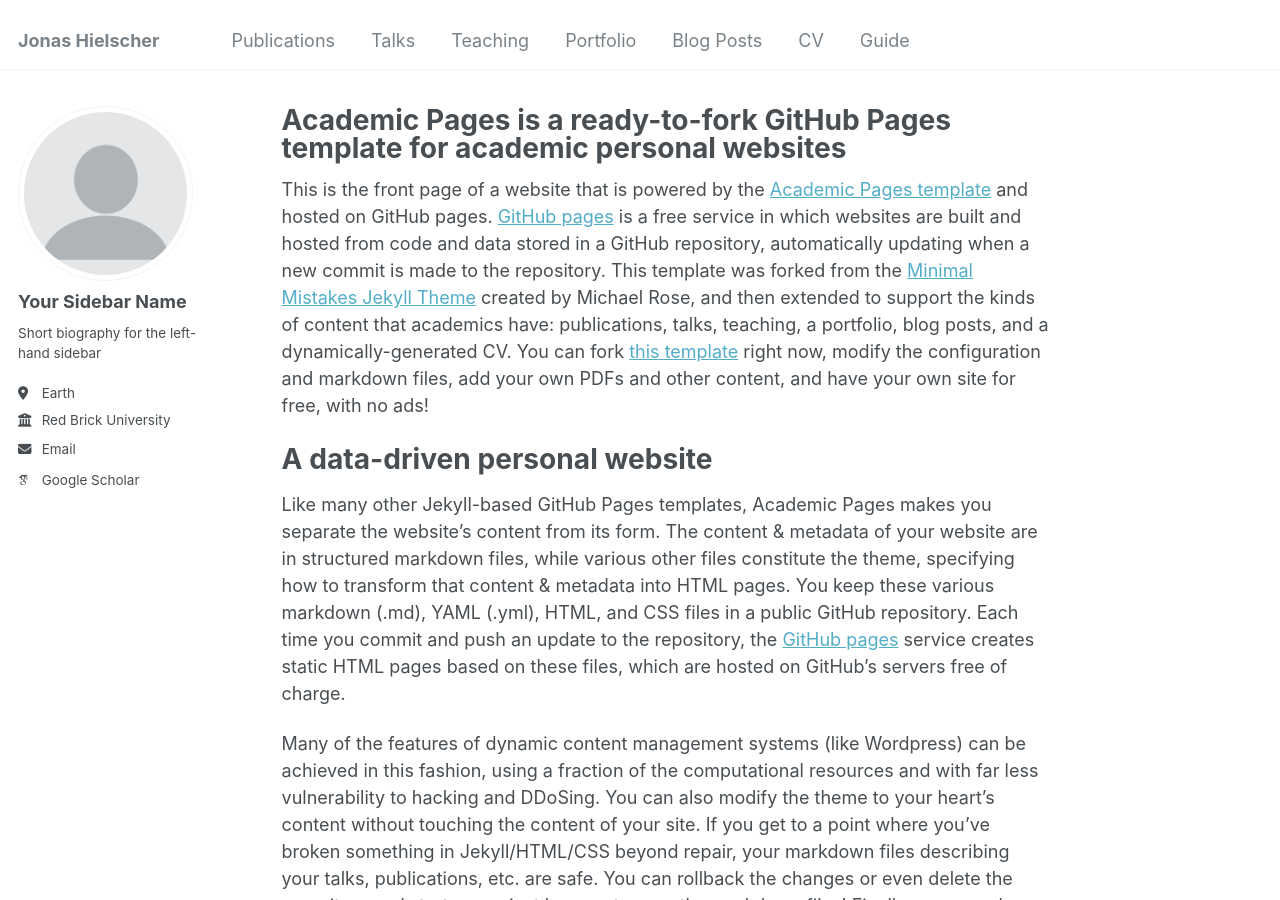
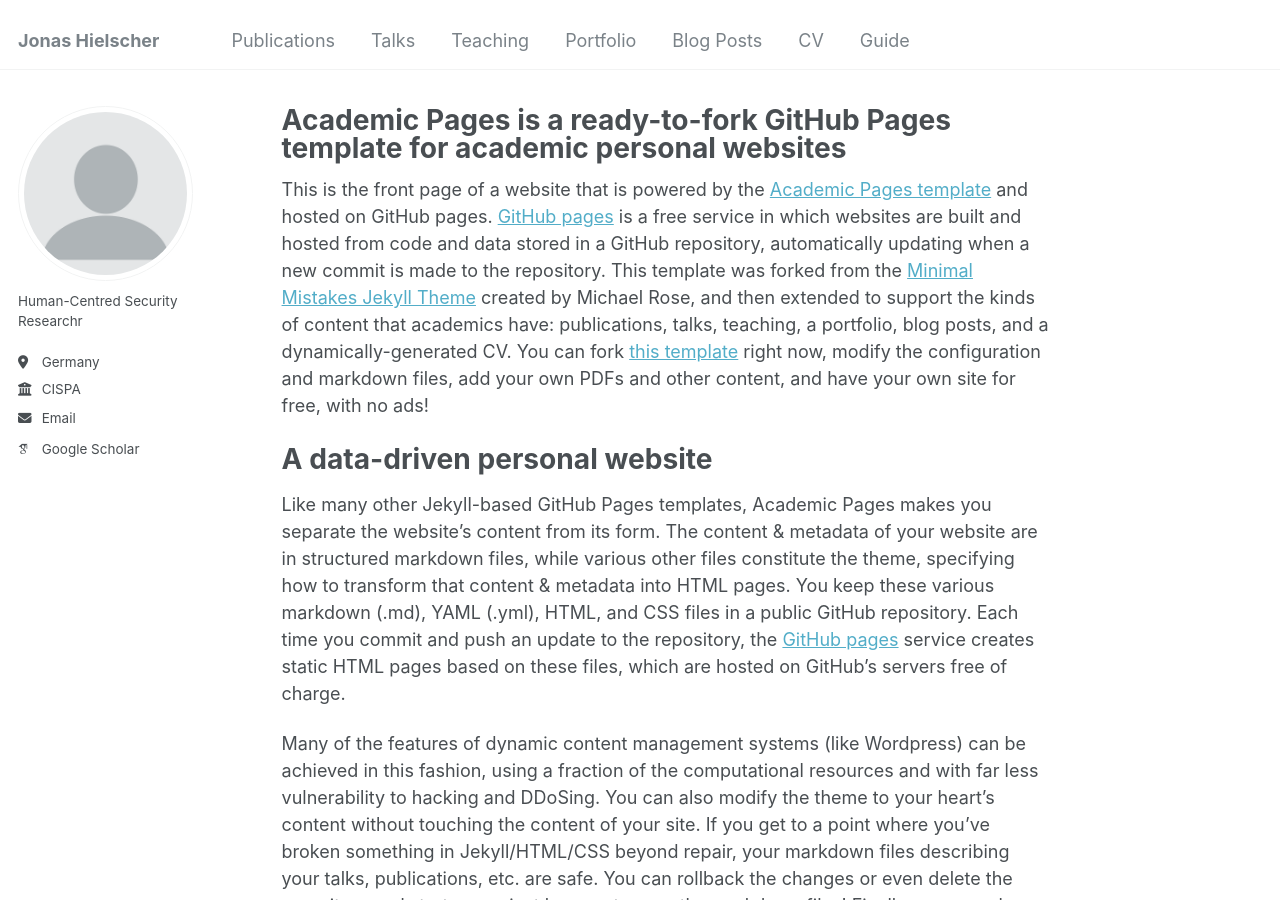
Before and after one commit to hielscherjonas/hielscherjonas.github.io, a Jekyll site: the page built from _pages/about.md, in a window 1280 px wide and 900 px high. Built offline with Jekyll 4.4.1, drawn with Linux system fonts in a browser that asks for light colours; some web fonts are replaced.

Commit message:
Update _config.yml

```diff
--- a/_config.yml
+++ b/_config.yml
@@ -22,13 +22,13 @@
 author:
   # Biographic information
   avatar           : "profile.png"
-  name             : "Your Sidebar Name"
+  name             : #"Your Sidebar Name"
   pronouns         : # example: "she/her"
-  bio              : "Short biography for the left-hand sidebar"
-  location         : "Earth"
-  employer         : "Red Brick University"
+  bio              : "Human-Centred Security Researchr"
+  location         : "Germany"
+  employer         : "CISPA"
   uri              : # URL
-  email            : "none@example.org"
+  email            : "jonas.hielscher@ruhr-uni-bochum.de"
 
   # Academic websites
   arxiv            : # URL - Update with the correct link to your profile
```
